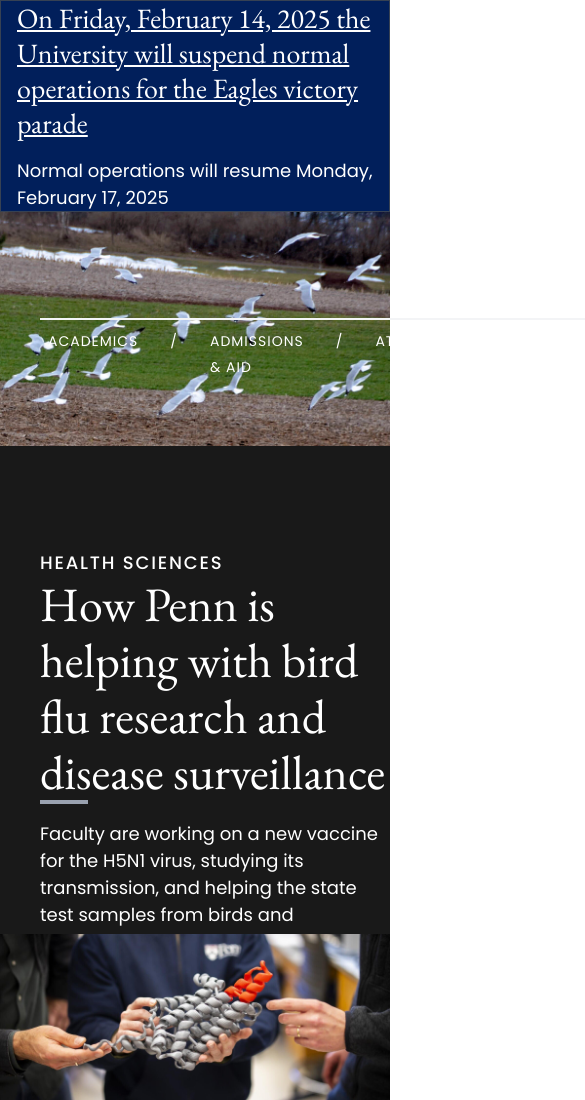
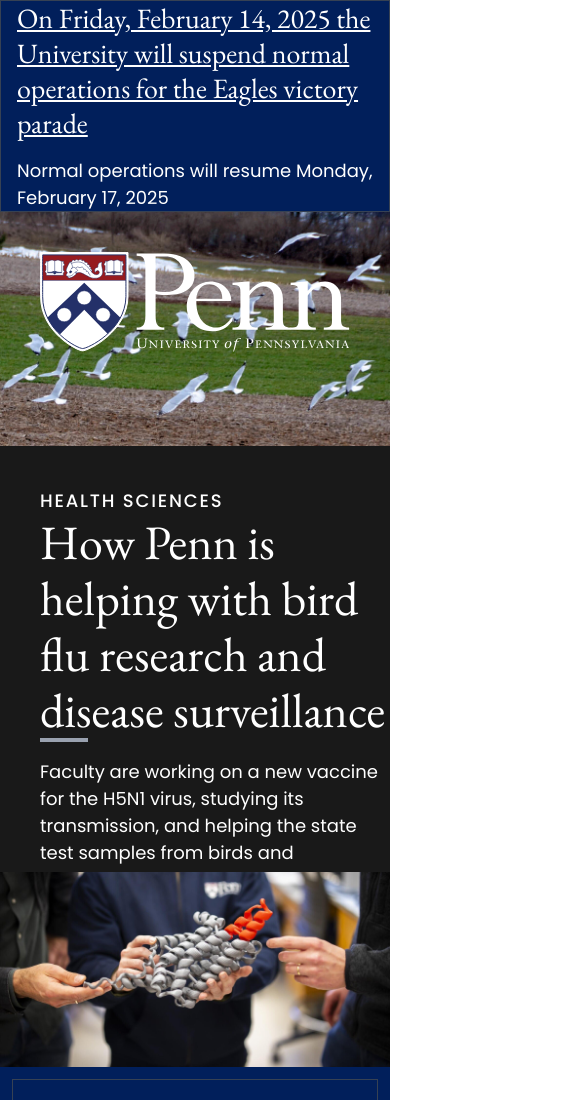
Before and after one commit to pinsoegustave/upenn-clone, a website: page index.html in a window 390 px wide. Shown: the top 1100 px of the page, 585 px wide, since content can reach past the window. Drawn offline with nearby package versions, Linux system fonts and the light colour scheme.

Commit message:
upenn: width

```diff
--- a/index.html
+++ b/index.html
@@ -47,9 +47,9 @@
           <img class="" src="images/UPenn-logo.svg" alt="" />
         </div>
         <!-- Other sides -->
-        <div class="">
+        <div class="hidden md:block">
           <!-- Upper Nav -->
-          <div class="text-white text-[12px] mb-4">
+          <div class=" text-white text-[12px] mb-4">
             <ul class="tracking-[1px] flex justify-end gap-10 uppercase">
               <li class="mt-4">Search</li>
               <li class="mt-4">Resources</li>
--- a/package.json
+++ b/package.json
@@ -2,5 +2,9 @@
   "dependencies": {
     "@tailwindcss/cli": "^4.0.6",
     "tailwindcss": "^4.0.6"
+  },
+  "scripts": {
+   "dev": "npx tailwindcss -i ./src/input.css -o ./src/output.css --watch",
+   "build": "npx tailwindcss -i ./src/input.css -o ./src/output.css"
   }
 }
```
Also changed, not shown: src/output.css.
